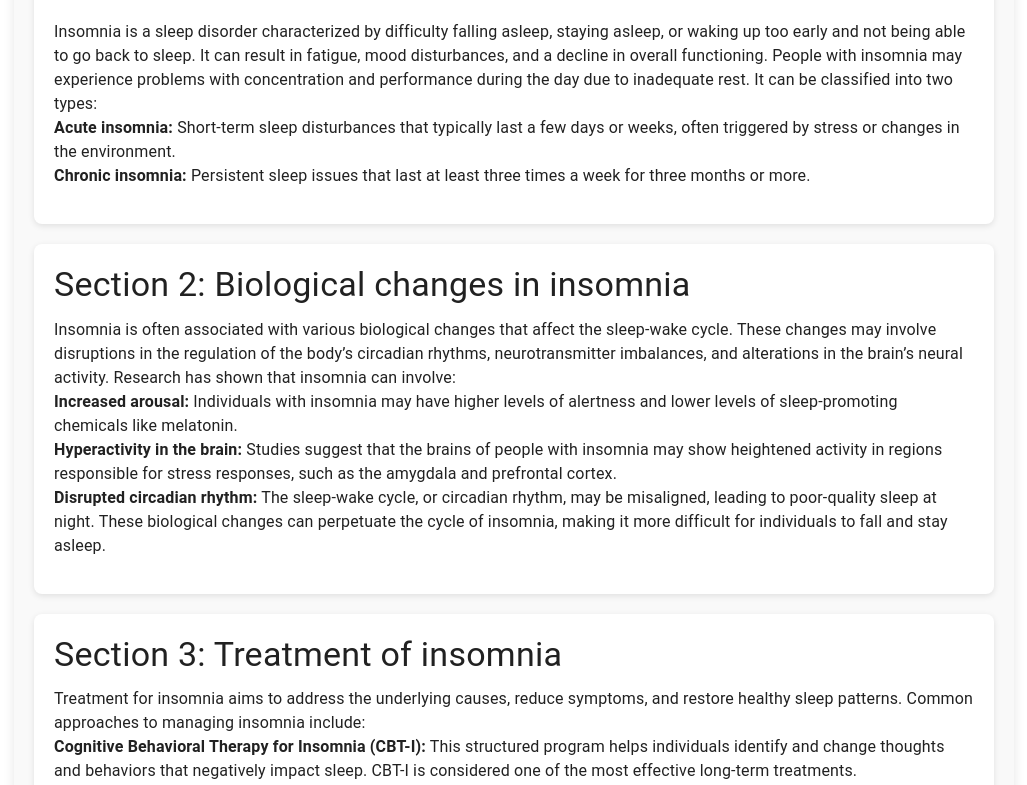
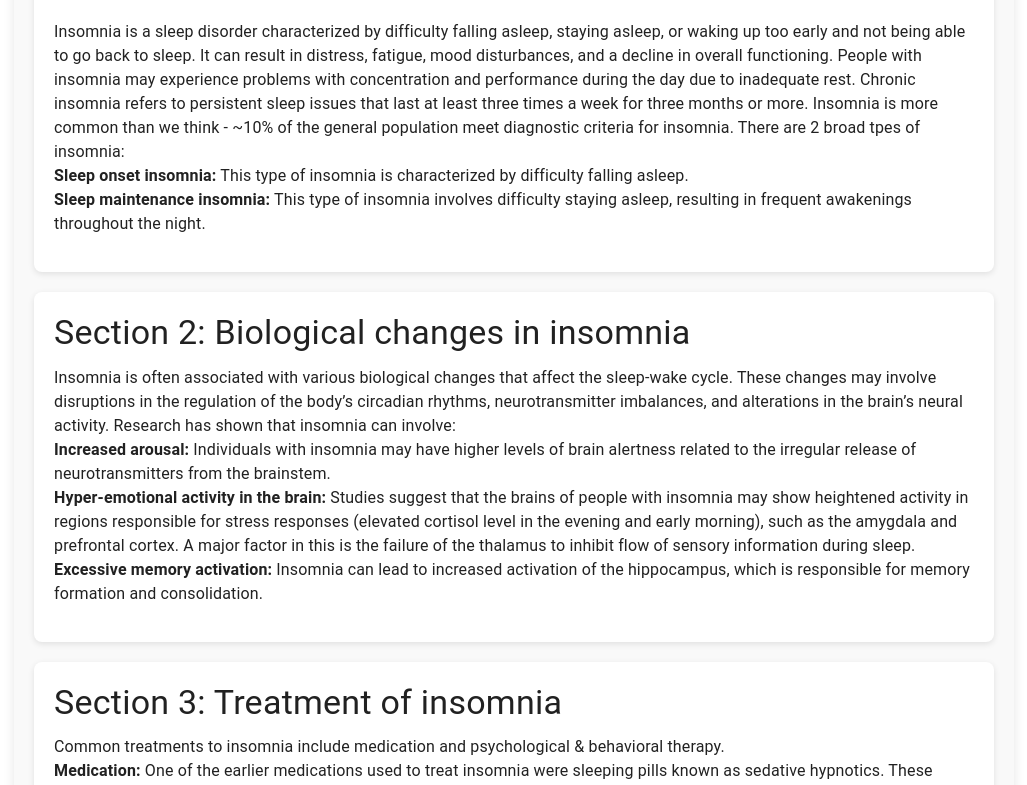
Before and after one commit to syh379/psych133-sleep-outreach, a Next.js app: page /module3 in a window 1280 px wide. Shown: the part 247-1032 px from the top of the page, without its empty margins (126-1153 px from the left). Built offline with nearby package versions, Linux system fonts and the light colour scheme; no server answers.

Commit message:
finished learning modules

```diff
--- a/src/app/module3/page.tsx
+++ b/src/app/module3/page.tsx
@@ -78,17 +78,21 @@ export default function Page() {
           <Typography variant="body1" color="text.primary" paragraph>
             Insomnia is a sleep disorder characterized by difficulty falling
             asleep, staying asleep, or waking up too early and not being able to
-            go back to sleep. It can result in fatigue, mood disturbances, and a
-            decline in overall functioning. People with insomnia may experience
-            problems with concentration and performance during the day due to
-            inadequate rest. It can be classified into two types:
+            go back to sleep. It can result in distress, fatigue, mood
+            disturbances, and a decline in overall functioning. People with
+            insomnia may experience problems with concentration and performance
+            during the day due to inadequate rest. Chronic insomnia refers to
+            persistent sleep issues that last at least three times a week for
+            three months or more. Insomnia is more common than we think - ~10%
+            of the general population meet diagnostic criteria for insomnia.
+            There are 2 broad tpes of insomnia:
             <br />
-            <strong>Acute insomnia:</strong> Short-term sleep disturbances that
-            typically last a few days or weeks, often triggered by stress or
-            changes in the environment.
+            <strong>Sleep onset insomnia:</strong> This type of insomnia is
+            characterized by difficulty falling asleep.
             <br />
-            <strong>Chronic insomnia:</strong> Persistent sleep issues that last
-            at least three times a week for three months or more.
+            <strong>Sleep maintenance insomnia:</strong> This type of insomnia
+            involves difficulty staying asleep, resulting in frequent awakenings
+            throughout the night.
           </Typography>
         </Paper>
 
@@ -113,19 +117,20 @@ export default function Page() {
             has shown that insomnia can involve:
             <br />
             <strong>Increased arousal:</strong> Individuals with insomnia may
-            have higher levels of alertness and lower levels of sleep-promoting
-            chemicals like melatonin.
+            have higher levels of brain alertness related to the irregular
+            release of neurotransmitters from the brainstem.
             <br />
-            <strong>Hyperactivity in the brain:</strong> Studies suggest that
-            the brains of people with insomnia may show heightened activity in
-            regions responsible for stress responses, such as the amygdala and
-            prefrontal cortex.
+            <strong>Hyper-emotional activity in the brain:</strong> Studies
+            suggest that the brains of people with insomnia may show heightened
+            activity in regions responsible for stress responses (elevated
+            cortisol level in the evening and early morning), such as the
+            amygdala and prefrontal cortex. A major factor in this is the
+            failure of the thalamus to inhibit flow of sensory information
+            during sleep.
             <br />
-            <strong>Disrupted circadian rhythm:</strong> The sleep-wake cycle,
-            or circadian rhythm, may be misaligned, leading to poor-quality
-            sleep at night. These biological changes can perpetuate the cycle of
-            insomnia, making it more difficult for individuals to fall and stay
-            asleep.
+            <strong>Excessive memory activation:</strong> Insomnia can lead to
+            increased activation of the hippocampus, which is responsible for
+            memory formation and consolidation.
           </Typography>
         </Paper>
 
@@ -143,22 +148,25 @@ export default function Page() {
             Section 3: Treatment of insomnia
           </Typography>
           <Typography variant="body1" color="text.primary" paragraph>
-            Treatment for insomnia aims to address the underlying causes, reduce
-            symptoms, and restore healthy sleep patterns. Common approaches to
-            managing insomnia include:
+            Common treatments to insomnia include medication and psychological &
+            behavioral therapy.
+            <br />
+            <strong>Medication:</strong> One of the earlier medications used to
+            treat insomnia were sleeping pills known as sedative hypnotics.
+            These medications work by slowing down the nervous system, inducing
+            sleep. However, they can be habit-forming and may have side effects.
+            Newer medications, such as dual orexin receptor antagonists (DORAs),
+            are also available and can block signals in the brain that stimulate
+            wakefulness, inducing natural sleep.
             <br />
             <strong>
               Cognitive Behavioral Therapy for Insomnia (CBT-I):
             </strong>{" "}
             This structured program helps individuals identify and change
-            thoughts and behaviors that negatively impact sleep. CBT-I is
-            considered one of the most effective long-term treatments.
-            <br />
-            <strong>Medication:</strong> In some cases, doctors may prescribe
-            medications like benzodiazepines, non-benzodiazepine sedatives, or
-            melatonin receptor agonists to help individuals fall asleep.
-            However, medications are typically used short-term due to the
-            potential for dependence.
+            thoughts and behaviors that negatively impact sleep. The goal is to
+            restore the patients' confidence to control their sleep. CBT-I is
+            considered one of the most effective long-term treatments and its
+            impacts are long lasting even after treatment ends.
             <br />
             <strong>Sleep hygiene practices:</strong> Improving sleep
             environment and habits, such as maintaining a consistent sleep
```
Also changed, not shown: src/app/module4/page.tsx (+42 -56 lines), src/app/module5/page.tsx (+50 -61 lines).
